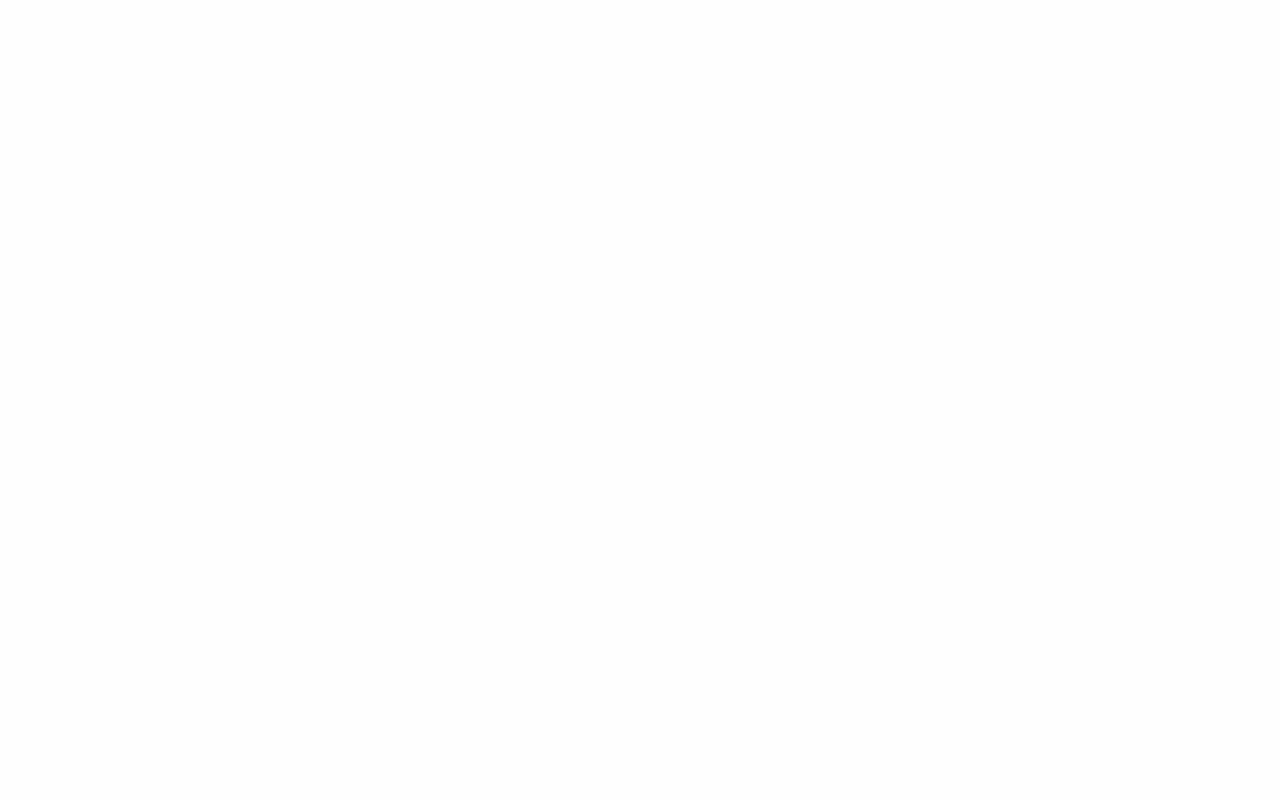
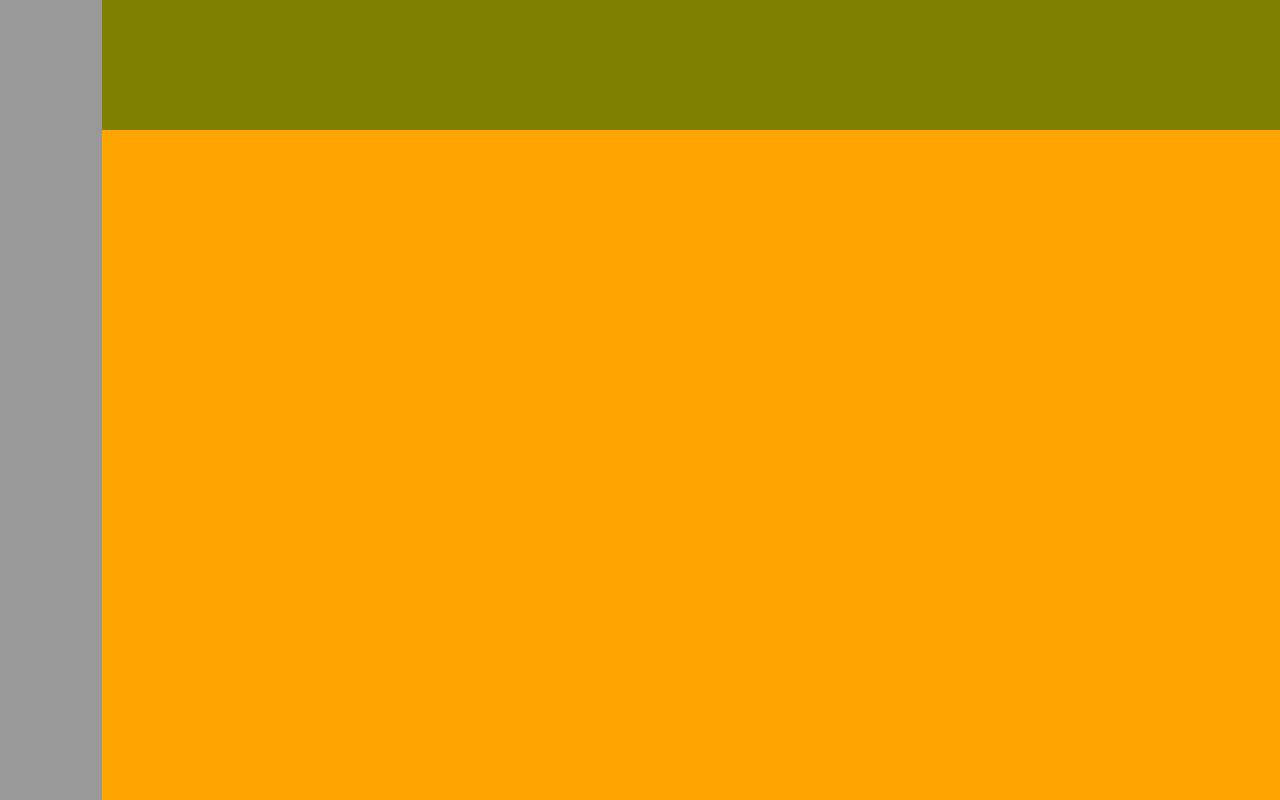
Before and after one commit to Minhee-Jeon/prodo, a website built with Parcel: page index.html in a window 1280 px wide. Built offline with nearby package versions, Linux system fonts and the light colour scheme; a web font is replaced by a local one.

Commit message:
[prodoo-001] 레이아웃 적용
leftNav, topNav, calendar 컴포넌트 레이아웃 작업

```diff
--- a/src/App.ts
+++ b/src/App.ts
@@ -1,16 +1,22 @@
 import { Component } from './core/core';
+import LeftNav from './components/LeftNav';
 import TopNav from './components/TopNav';
-import LeftNav from './components/LeftNav';
 
 export default class App extends Component {
   render() {
+    const leftNavbar = new LeftNav().el;
     const topNavbar = new TopNav().el;
-    const leftNavbar = new LeftNav().el;
     const routerView = document.createElement('router-view');
+
+    const contentDiv = document.createElement('div');
+    contentDiv.classList.add('contents');
+    contentDiv.append(
+      topNavbar,
+      routerView);
+
     this.el.append(
-      topNavbar,
       leftNavbar,
-      routerView
+      contentDiv
     );
   }
 }
--- a/src/main.css
+++ b/src/main.css
@@ -5,9 +5,38 @@ html {
   --color-medium-gray: #828282;
   --color-dark-gray: #4E4E4E;
   --color-coral: #FF7870;
+  --size-vw-desktop: 100vw;
+  --size-vh-desktop: 100vh;
+  --size-topnav-height: 130px;
+  --size-leftnav-width: 102px;
+  font-family: 'Pretendard', sans-serif;
 }
 body {
   background-color: var(--color-white);
-  font-family: 'Pretendard', sans-serif;
   color: var(--color-black);
 }
+
+#root > div {
+  display: flex;
+}
+
+.LeftNav {
+  width: var(--size-leftnav-width);
+  height: var(--size-vh-desktop);
+  background-color: #999; /* 임시 */
+}
+.contents {
+  display: flex;
+  flex-direction: column;
+  flex-grow: 1;
+}
+
+header {
+  height: var(--size-topnav-height);
+  background-color: olive; /* 임시 */
+}
+
+router-view {
+  background-color: orange; /* 임시 */
+  height: calc(var(--size-vh-desktop) - var(--size-topnav-height));
+}
```
